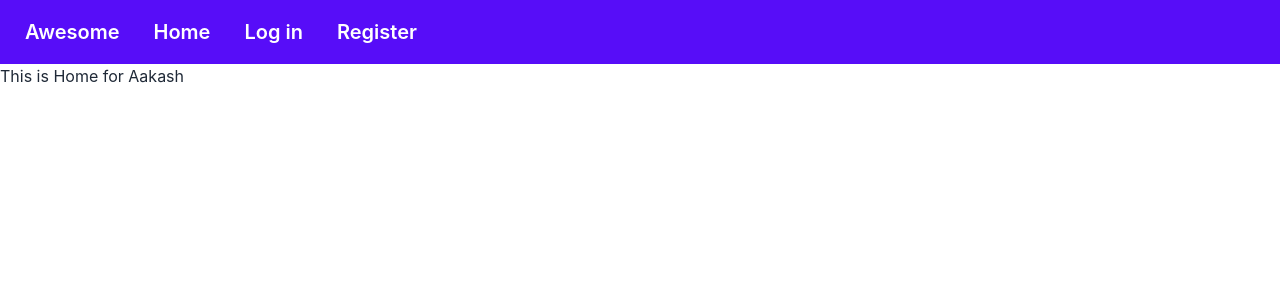
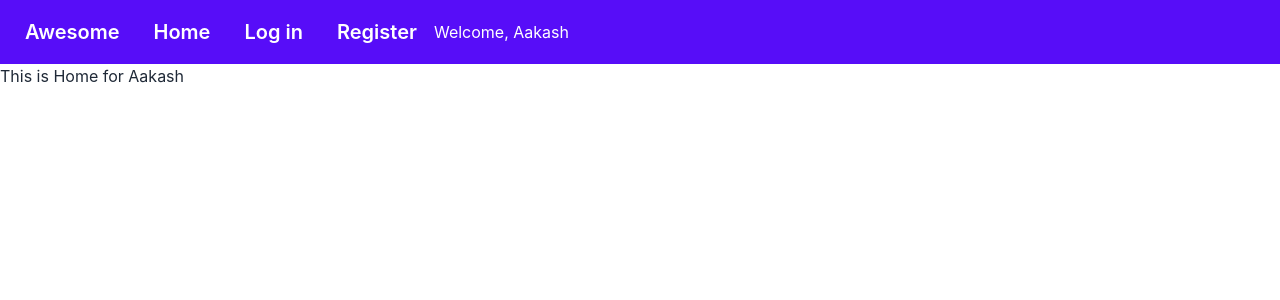
Before and after one commit to VASHKOR-DAS/auth-router-context-app, a React (Create React App) app: page / in a window 1280 px wide. Shown: the top 300 px of the page. Built offline with nearby package versions, Linux system fonts and the light colour scheme.

Commit message:
useContext use on Home & Header dynamicly component

```diff
--- a/src/_steps.js
+++ b/src/_steps.js
@@ -7,7 +7,7 @@ Basic Context API Setup
 3. ContextProvider with passed children
 4. set the UserContext in the index.js
 5. To consume the context: export the AuthContext from userContext
-6. Now at Header or Home () or anywhere else: useContext hook to get the info
+6. Now at Header or Home () or anywhere else: useContext hook to get the info in the context
 
 /*
 ----------------------------
--- a/src/components/Header/Header.js
+++ b/src/components/Header/Header.js
@@ -1,7 +1,10 @@
-import React from 'react';
+import React, { useContext } from 'react';
 import { Link } from 'react-router-dom';
+import { AuthContext } from '../../contexts/UserContext';
 
 const Header = () => {
+    const {user} = useContext(AuthContext)
+    // console.log(user);
     return (
         <div>
             <div className="navbar bg-primary text-primary-content">
@@ -9,6 +12,9 @@ const Header = () => {
                 <Link className="btn btn-ghost normal-case text-xl" to='/'>Home</Link>
                 <Link className="btn btn-ghost normal-case text-xl" to='/login'>Log in</Link>
                 <Link className="btn btn-ghost normal-case text-xl" to='/register'>Register</Link>
+
+                {/* Jodi user er majhe displayName thake tahole seta dekhao */}
+                {user?.displayName && <span>Welcome, {user.displayName}</span> }
             </div>
         </div>
     );
--- a/src/components/Home/Home.js
+++ b/src/components/Home/Home.js
@@ -5,10 +5,10 @@ import { AuthContext } from '../../contexts/UserContext';
 
 
 const Home = () => {
-    const {userName} = useContext(AuthContext);
+    const {user} = useContext(AuthContext);
     return (
         <div>
-            <h2>This is Home for {userName.displayName}</h2>
+            <h2>This is Home for {user.displayName}</h2>
         </div>
     );
 };
--- a/src/contexts/UserContext.js
+++ b/src/contexts/UserContext.js
@@ -11,7 +11,7 @@ const UserContext = ({ children }) => {
     const [user, setUser] = useState({ displayName: 'Aakash' });
 
     // auth Info er majhe userInfo holo property name, ai name tar majhe user er sob info jekhane khusi ai property name diye access kora jabe, userInfo means this object { displayName: 'Aakash' }
-    const authInfo = { userName: user }
+    const authInfo = { user: user }
 
     return (
         <AuthContext.Provider value={authInfo}>
```
